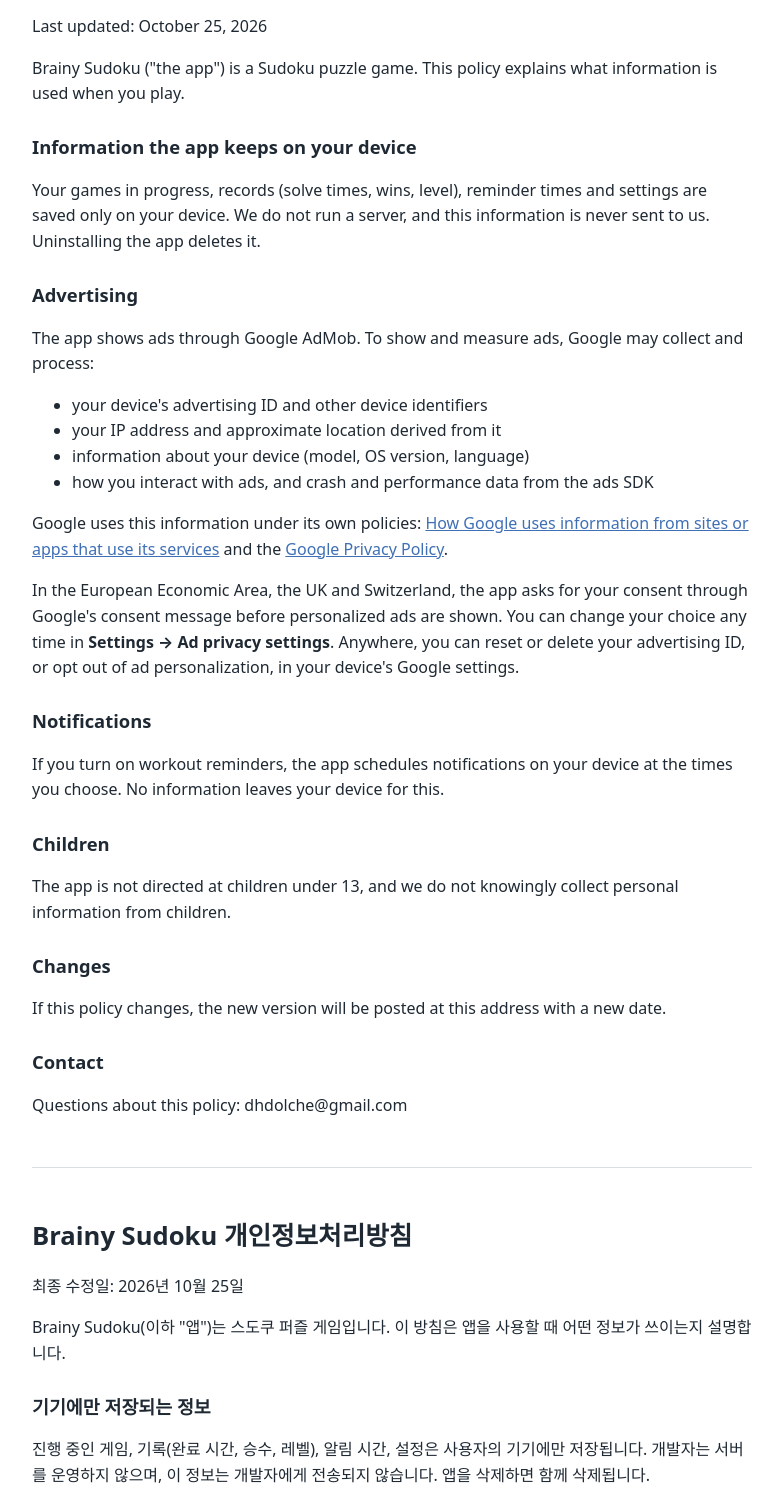
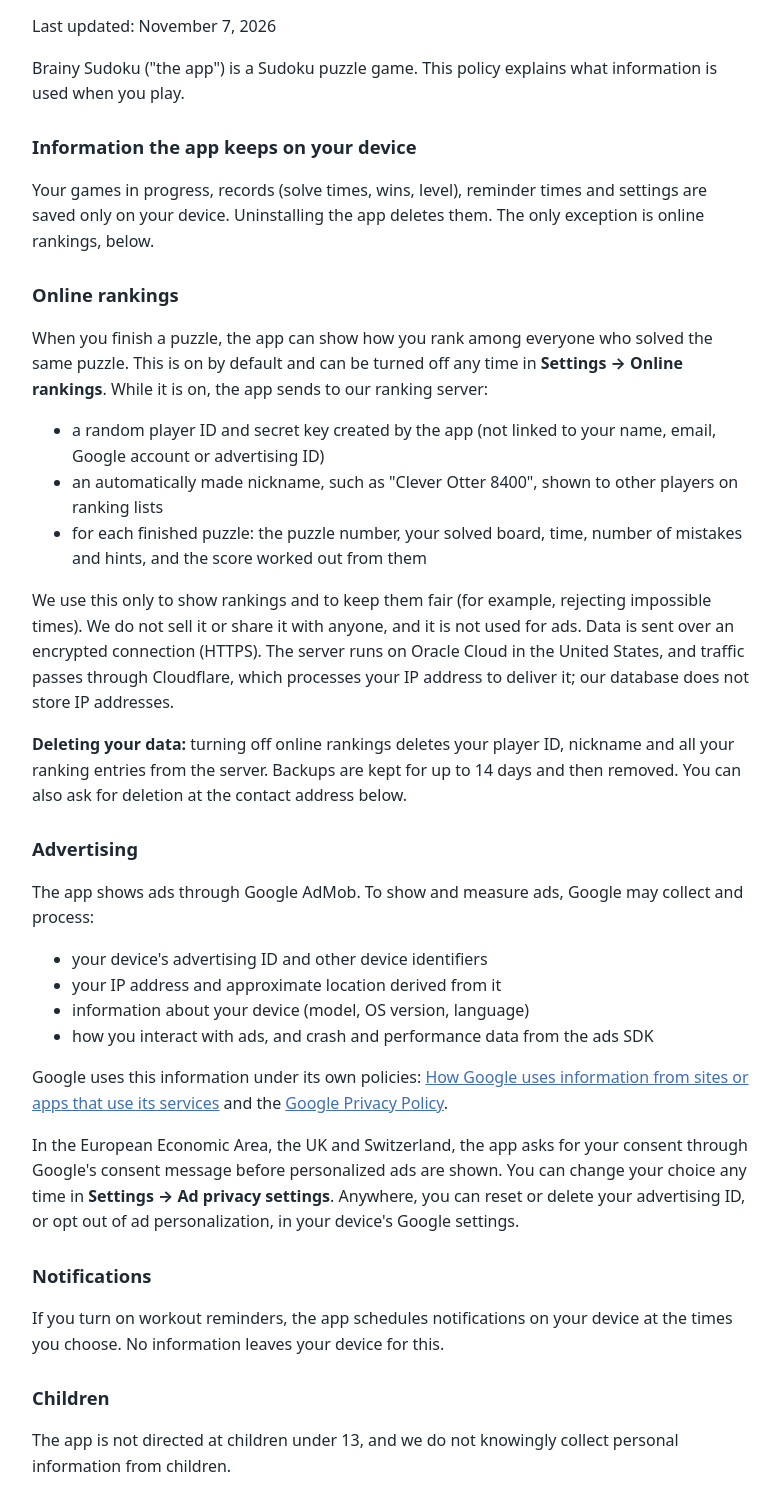
Before and after one commit to Youngsup2/brainy-sudoku-privacy, a plain HTML site: page index.html in a window 1280 px wide. Shown: the part 100-1600 px from the top of the page, without its empty margins (248-1028 px from the left). Drawn offline with Linux system fonts and the light colour scheme.

Commit message:
Describe online rankings (for the 1.1 release; publish together with it)
Co-Authored-By: Claude Opus 5.5 <noreply@anthropic.com>
Claude-Session: https://claude.ai/code/session_0169QANUbiMABJwKVpErH1QL

```diff
--- a/index.html
+++ b/index.html
@@ -15,10 +15,15 @@
 </head>
 <body>
 <h1>Brainy Sudoku Privacy Policy</h1>
-<p>Last updated: October 25, 2026</p>
+<p>Last updated: November 7, 2026</p>
 <p>Brainy Sudoku ("the app") is a Sudoku puzzle game. This policy explains what information is used when you play.</p>
 <h2>Information the app keeps on your device</h2>
-<p>Your games in progress, records (solve times, wins, level), reminder times and settings are saved only on your device. We do not run a server, and this information is never sent to us. Uninstalling the app deletes it.</p>
+<p>Your games in progress, records (solve times, wins, level), reminder times and settings are saved only on your device. Uninstalling the app deletes them. The only exception is online rankings, below.</p>
+<h2>Online rankings</h2>
+<p>When you finish a puzzle, the app can show how you rank among everyone who solved the same puzzle. This is on by default and can be turned off any time in <strong>Settings → Online rankings</strong>. While it is on, the app sends to our ranking server:</p>
+<ul><li>a random player ID and secret key created by the app (not linked to your name, email, Google account or advertising ID)</li><li>an automatically made nickname, such as "Clever Otter 8400", shown to other players on ranking lists</li><li>for each finished puzzle: the puzzle number, your solved board, time, number of mistakes and hints, and the score worked out from them</li></ul>
+<p>We use this only to show rankings and to keep them fair (for example, rejecting impossible times). We do not sell it or share it with anyone, and it is not used for ads. Data is sent over an encrypted connection (HTTPS). The server runs on Oracle Cloud in the United States, and traffic passes through Cloudflare, which processes your IP address to deliver it; our database does not store IP addresses.</p>
+<p><strong>Deleting your data:</strong> turning off online rankings deletes your player ID, nickname and all your ranking entries from the server. Backups are kept for up to 14 days and then removed. You can also ask for deletion at the contact address below.</p>
 <h2>Advertising</h2>
 <p>The app shows ads through Google AdMob. To show and measure ads, Google may collect and process:</p>
 <ul><li>your device's advertising ID and other device identifiers</li><li>your IP address and approximate location derived from it</li><li>information about your device (model, OS version, language)</li><li>how you interact with ads, and crash and performance data from the ads SDK</li></ul>
@@ -34,10 +39,15 @@
 <p>Questions about this policy: dhdolche@gmail.com</p>
 <hr>
 <h1>Brainy Sudoku 개인정보처리방침</h1>
-<p>최종 수정일: 2026년 10월 25일</p>
+<p>최종 수정일: 2026년 11월 7일</p>
 <p>Brainy Sudoku(이하 "앱")는 스도쿠 퍼즐 게임입니다. 이 방침은 앱을 사용할 때 어떤 정보가 쓰이는지 설명합니다.</p>
 <h2>기기에만 저장되는 정보</h2>
-<p>진행 중인 게임, 기록(완료 시간, 승수, 레벨), 알림 시간, 설정은 사용자의 기기에만 저장됩니다. 개발자는 서버를 운영하지 않으며, 이 정보는 개발자에게 전송되지 않습니다. 앱을 삭제하면 함께 삭제됩니다.</p>
+<p>진행 중인 게임, 기록(완료 시간, 승수, 레벨), 알림 시간, 설정은 사용자의 기기에만 저장되며, 앱을 삭제하면 함께 삭제됩니다. 아래의 온라인 랭킹만 예외입니다.</p>
+<h2>온라인 랭킹</h2>
+<p>퍼즐을 끝내면 같은 퍼즐을 푼 사람들 사이에서 내 순위를 보여 줄 수 있습니다. 기본으로 켜져 있으며 <strong>설정 → 온라인 랭킹</strong>에서 언제든 끌 수 있습니다. 켜져 있는 동안 앱은 랭킹 서버로 다음을 보냅니다.</p>
+<ul><li>앱이 만든 무작위 플레이어 ID와 비밀 키(이름, 이메일, Google 계정, 광고 ID와 연결되지 않음)</li><li>자동으로 만든 닉네임(예: "Clever Otter 8400"). 다른 사용자의 순위표에 표시됩니다</li><li>끝낸 퍼즐마다: 퍼즐 번호, 완성한 판, 걸린 시간, 실수·힌트 수, 이를 바탕으로 계산한 점수</li></ul>
+<p>이 정보는 순위를 보여 주고 공정하게 유지하는 데에만 씁니다(예: 불가능한 기록 거부). 판매하거나 제3자와 공유하지 않으며 광고에 쓰지 않습니다. 정보는 암호화된 연결(HTTPS)로 전송됩니다. 서버는 미국의 Oracle Cloud에서 운영되고, 통신은 Cloudflare를 거치며 Cloudflare는 전달을 위해 IP 주소를 처리합니다. 개발자의 데이터베이스에는 IP 주소를 저장하지 않습니다.</p>
+<p><strong>데이터 삭제:</strong> 온라인 랭킹을 끄면 서버에서 플레이어 ID, 닉네임, 모든 순위 기록이 삭제됩니다. 백업은 최대 14일 보관 후 지워집니다. 아래 연락처로 삭제를 요청할 수도 있습니다.</p>
 <h2>광고</h2>
 <p>앱은 Google AdMob을 통해 광고를 보여 줍니다. 광고를 보여 주고 성과를 측정하기 위해 Google이 다음 정보를 수집하고 처리할 수 있습니다.</p>
 <ul><li>기기의 광고 ID 및 기타 기기 식별자</li><li>IP 주소 및 이를 통해 추정한 대략적인 위치</li><li>기기 정보(모델, OS 버전, 언어)</li><li>광고와의 상호작용, 광고 SDK의 오류 및 성능 정보</li></ul>
```
